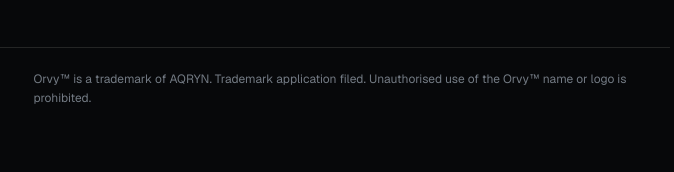
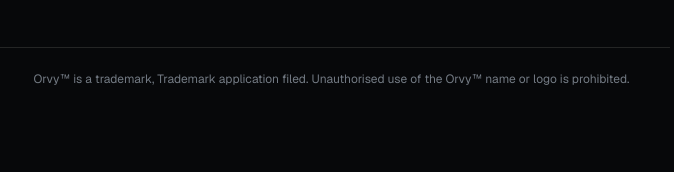
Before and after one commit to orvy-global/orvy, a plain HTML site: page orvy-coming-soon.html in a window 1280 px wide. Shown: the part 918-1090 px from the top of the page, 546-1220 px from the left. Drawn offline with nearby package versions, Linux system fonts and the light colour scheme; a web font is replaced by a local one.

Commit message:
correction

```diff
--- a/orvy-coming-soon.html
+++ b/orvy-coming-soon.html
@@ -120,7 +120,7 @@ footer a{text-decoration:none;transition:color .2s}footer a:hover{color:var(--si
       <a href="https://facebook.com/orvy.global" target="_blank" rel="noopener noreferrer" aria-label="Facebook"><svg width="20" height="20" viewBox="0 0 24 24" fill="none" stroke="currentColor" stroke-width="1.7" stroke-linecap="round" stroke-linejoin="round"><path d="M14 8h3V4h-3a4 4 0 0 0-4 4v3H7v4h3v6h4v-6h3l1-4h-4V8.5a.5.5 0 0 1 .5-.5z"/></svg></a>
       <a href="https://youtube.com/@orvy" target="_blank" rel="noopener noreferrer" aria-label="YouTube"><svg width="20" height="20" viewBox="0 0 24 24" fill="none" stroke="currentColor" stroke-width="1.7" stroke-linecap="round" stroke-linejoin="round"><rect x="2.5" y="6" width="19" height="12" rx="4"/><path d="M10.5 9.5v5l4.5-2.5z"/></svg></a>
     </nav>
-    <p class="legal">Orvy™ is a trademark of AQRYN. Trademark application filed. Unauthorised use of the Orvy™ name or logo is prohibited.</p>
+    <p class="legal">Orvy™ is a trademark, Trademark application filed. Unauthorised use of the Orvy™ name or logo is prohibited.</p>
     <p>&copy; <span id="yr">2026</span> Orvy™. All rights reserved.</p>
   </footer>
 </div>
```
